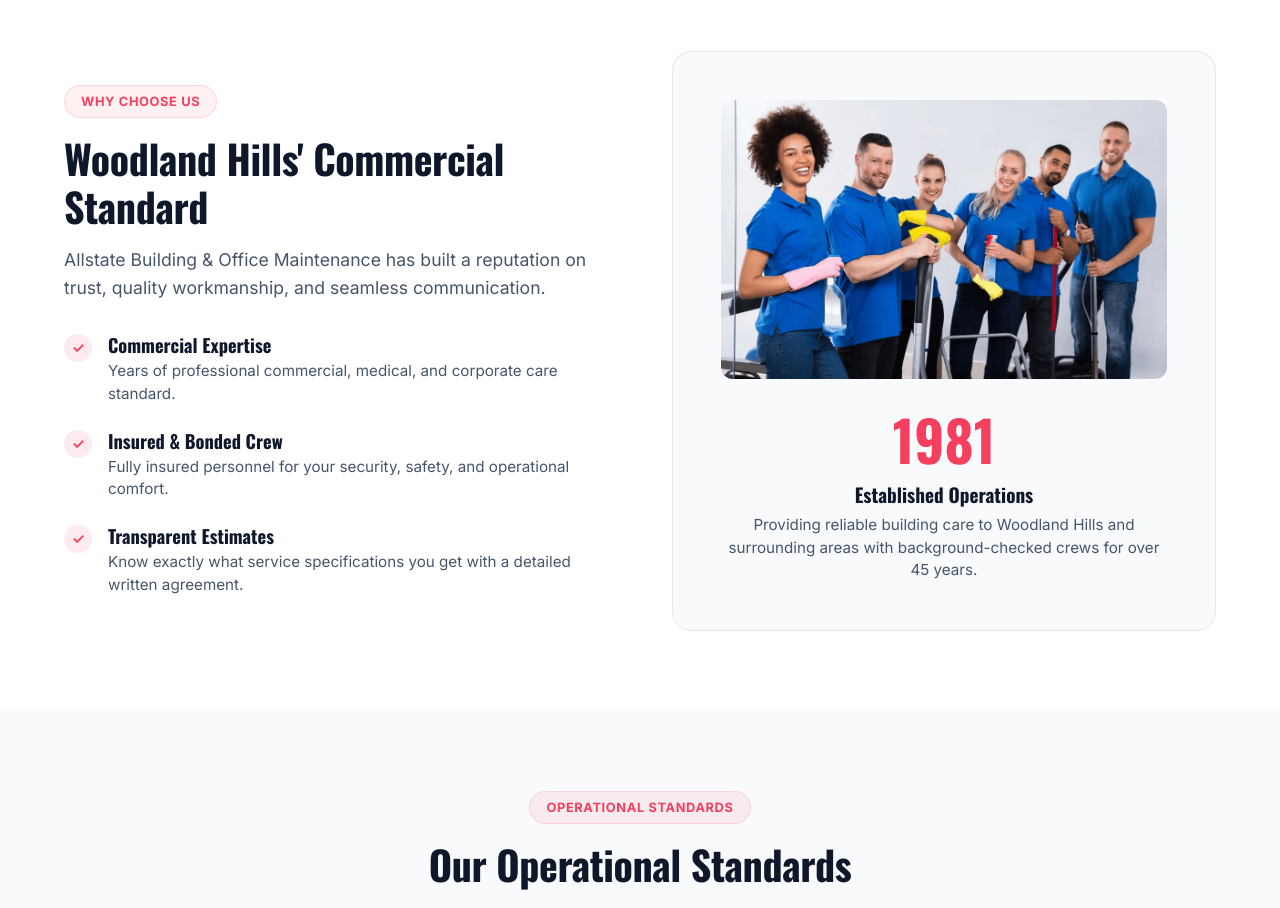
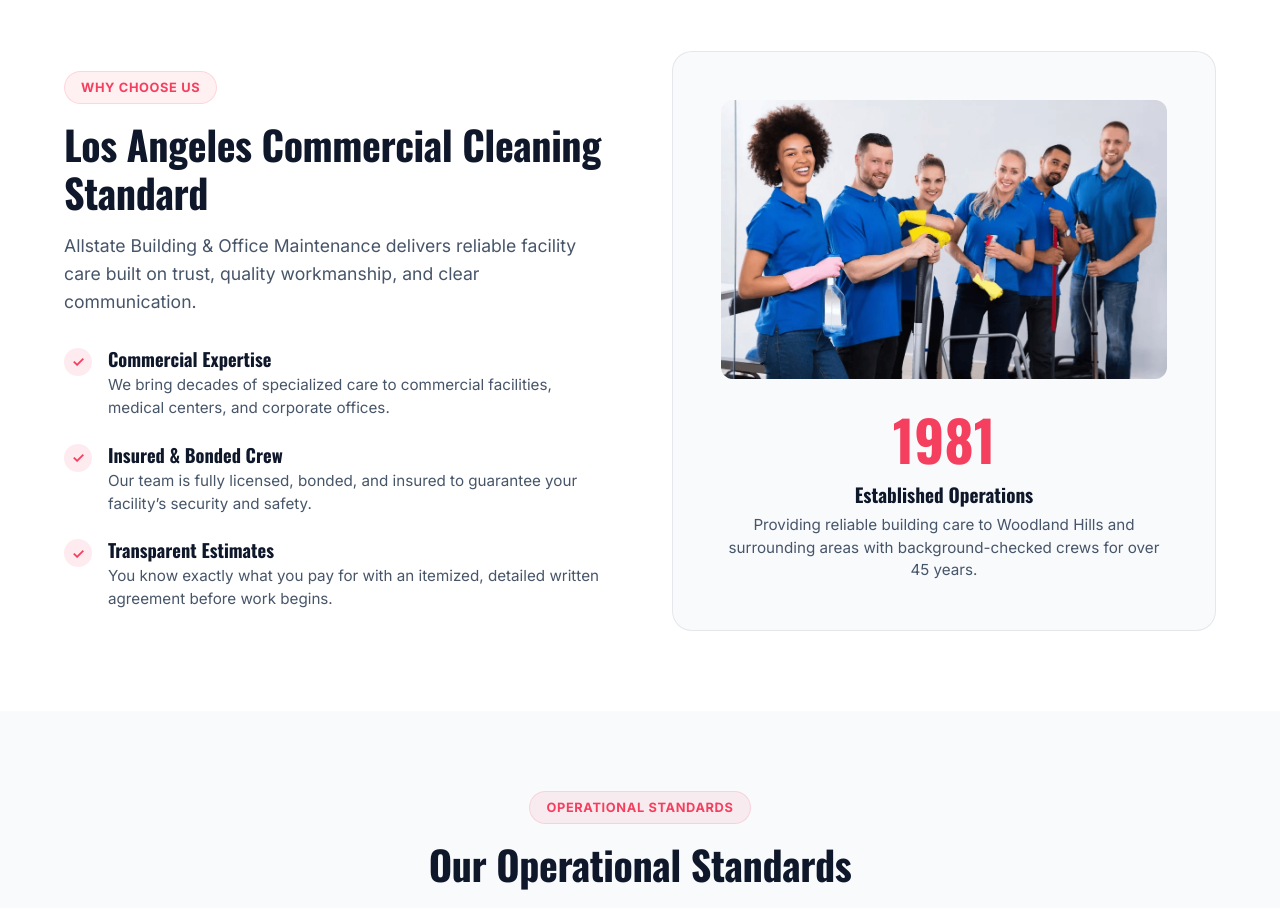
Before and after one commit to sk8benji/allstate, a Next.js app in the folder apps/next-app/: page / in a window 1280 px wide. Shown: the part 3300-4208 px from the top of the page. Built offline with nearby package versions, Linux system fonts and the light colour scheme.

Commit message:
Update Why Choose Us section copywriting

```diff
--- a/apps/next-app/src/app/page.tsx
+++ b/apps/next-app/src/app/page.tsx
@@ -365,9 +365,9 @@
           <div className={styles.twoColGrid}>
             <div>
               <span className={styles.sectionBadge}>Why Choose Us</span>
-              <h2 className={styles.sectionTitle} style={{ textAlign: "left" }}>Woodland Hills' Commercial Standard</h2>
+              <h2 className={styles.sectionTitle} style={{ textAlign: "left" }}>Los Angeles Commercial Cleaning Standard</h2>
               <p className={styles.sectionSubtitle} style={{ marginBottom: "2rem", textAlign: "left" }}>
-                Allstate Building & Office Maintenance has built a reputation on trust, quality workmanship, and seamless communication.
+                Allstate Building & Office Maintenance delivers reliable facility care built on trust, quality workmanship, and clear communication.
               </p>
 
               <div className={styles.whyList}>
@@ -375,21 +375,21 @@
                   <div className={styles.whyIcon}>✓</div>
                   <div>
                     <h3 className={styles.whyHeading}>Commercial Expertise</h3>
-                    <p className={styles.whyText}>Years of professional commercial, medical, and corporate care standard.</p>
+                    <p className={styles.whyText}>We bring decades of specialized care to commercial facilities, medical centers, and corporate offices.</p>
                   </div>
                 </div>
                 <div className={styles.whyItem}>
                   <div className={styles.whyIcon}>✓</div>
                   <div>
                     <h3 className={styles.whyHeading}>Insured & Bonded Crew</h3>
-                    <p className={styles.whyText}>Fully insured personnel for your security, safety, and operational comfort.</p>
+                    <p className={styles.whyText}>Our team is fully licensed, bonded, and insured to guarantee your facility’s security and safety.</p>
                   </div>
                 </div>
                 <div className={styles.whyItem}>
                   <div className={styles.whyIcon}>✓</div>
                   <div>
                     <h3 className={styles.whyHeading}>Transparent Estimates</h3>
-                    <p className={styles.whyText}>Know exactly what service specifications you get with a detailed written agreement.</p>
+                    <p className={styles.whyText}>You know exactly what you pay for with an itemized, detailed written agreement before work begins.</p>
                   </div>
                 </div>
               </div>
```
